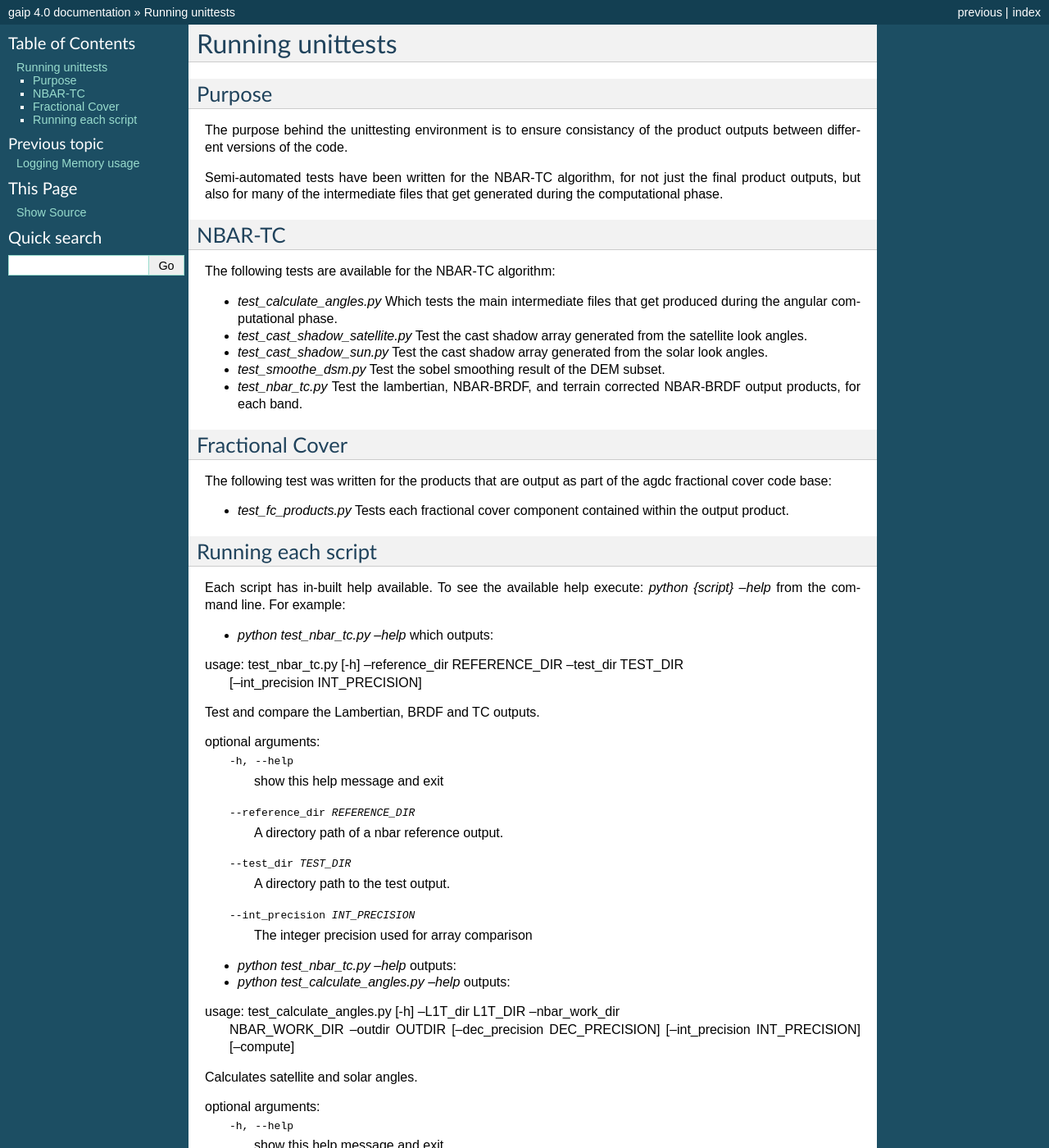
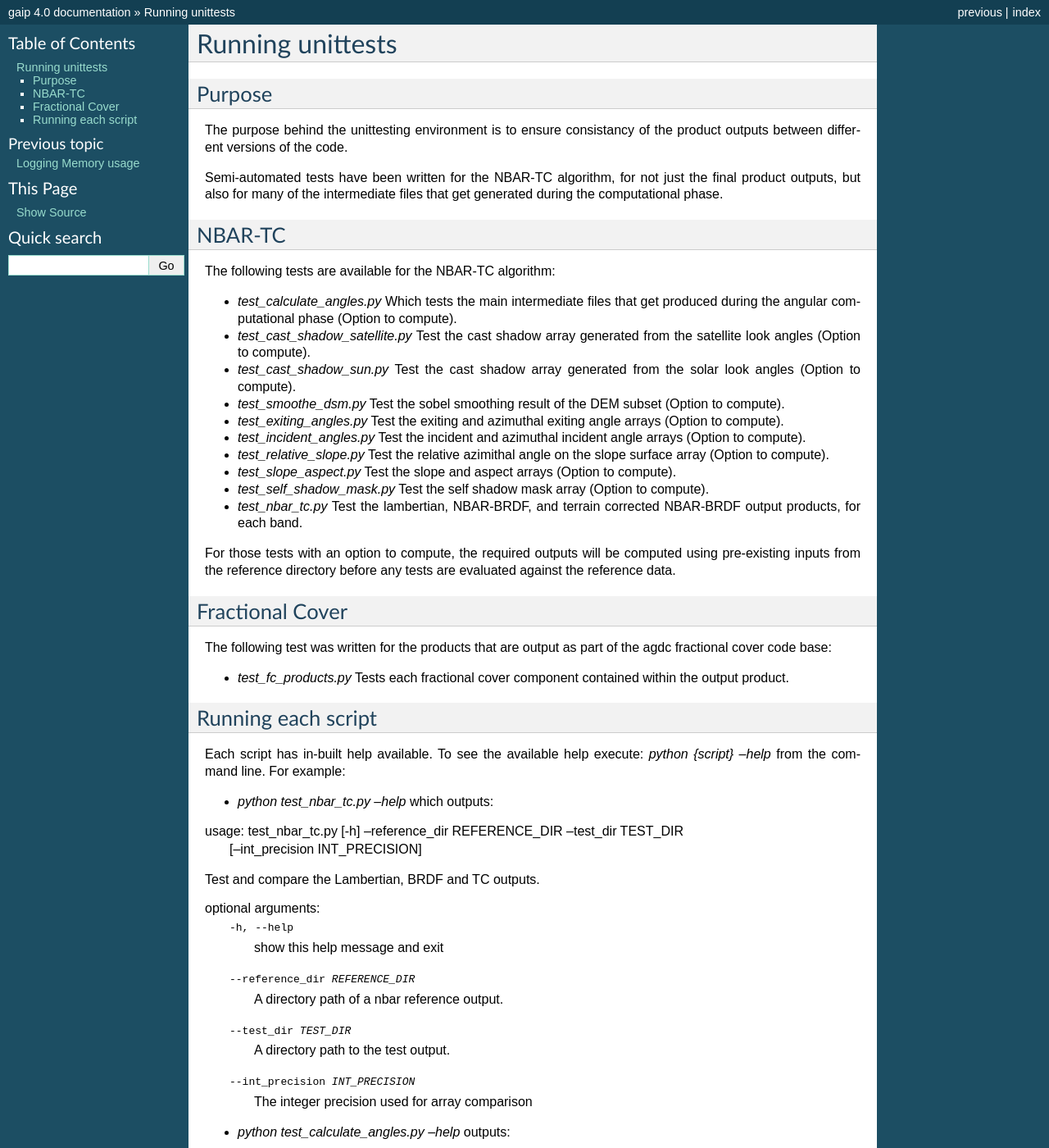
Before and after one commit to GeoscienceAustralia/wagl, a Sphinx documentation site: the page built from docs/source/unittesting.rst, in a window 1280 px wide and 1400 px high. Shown: the whole window at 82% size. Built offline with Sphinx 7.4.7, drawn with Linux system fonts in a browser that asks for light colours; pages that are not in the unit, such as notebooks, are missing from menus.

Commit message:
Added more doco for the unittests.

```diff
--- a/docs/source/unittesting.rst
+++ b/docs/source/unittesting.rst
@@ -16,11 +16,19 @@ NBAR-TC
 -------
 The following tests are available for the NBAR-TC algorithm:
 
-* `test_calculate_angles.py` Which tests the main intermediate files that get produced during the angular computational phase.
-* `test_cast_shadow_satellite.py` Test the cast shadow array generated from the satellite look angles.
-* `test_cast_shadow_sun.py` Test the cast shadow array generated from the solar look angles.
-* `test_smoothe_dsm.py` Test the sobel smoothing result of the DEM subset.
+* `test_calculate_angles.py` Which tests the main intermediate files that get produced during the angular computational phase (Option to compute).
+* `test_cast_shadow_satellite.py` Test the cast shadow array generated from the satellite look angles (Option to compute).
+* `test_cast_shadow_sun.py` Test the cast shadow array generated from the solar look angles (Option to compute).
+* `test_smoothe_dsm.py` Test the sobel smoothing result of the DEM subset (Option to compute).
+* `test_exiting_angles.py` Test the exiting and azimuthal exiting angle arrays (Option to compute).
+* `test_incident_angles.py` Test the incident and azimuthal incident angle arrays (Option to compute).
+* `test_relative_slope.py` Test the relative azimithal angle on the slope surface array (Option to compute).
+* `test_slope_aspect.py` Test the slope and aspect arrays (Option to compute).
+* `test_self_shadow_mask.py` Test the self shadow mask array (Option to compute).
 * `test_nbar_tc.py` Test the lambertian, NBAR-BRDF, and terrain corrected NBAR-BRDF output products, for each band.
+
+For those tests with an option to compute, the required outputs will be computed using pre-existing inputs from the reference directory before
+any tests are evaluated against the reference data.
 
 
 Fractional Cover
@@ -51,8 +59,6 @@ optional arguments:
   --int_precision INT_PRECISION
                         The integer precision used for array comparison
 
-
-* `python test_nbar_tc.py --help` outputs:
 
 * `python test_calculate_angles.py --help` outputs:
 
```
